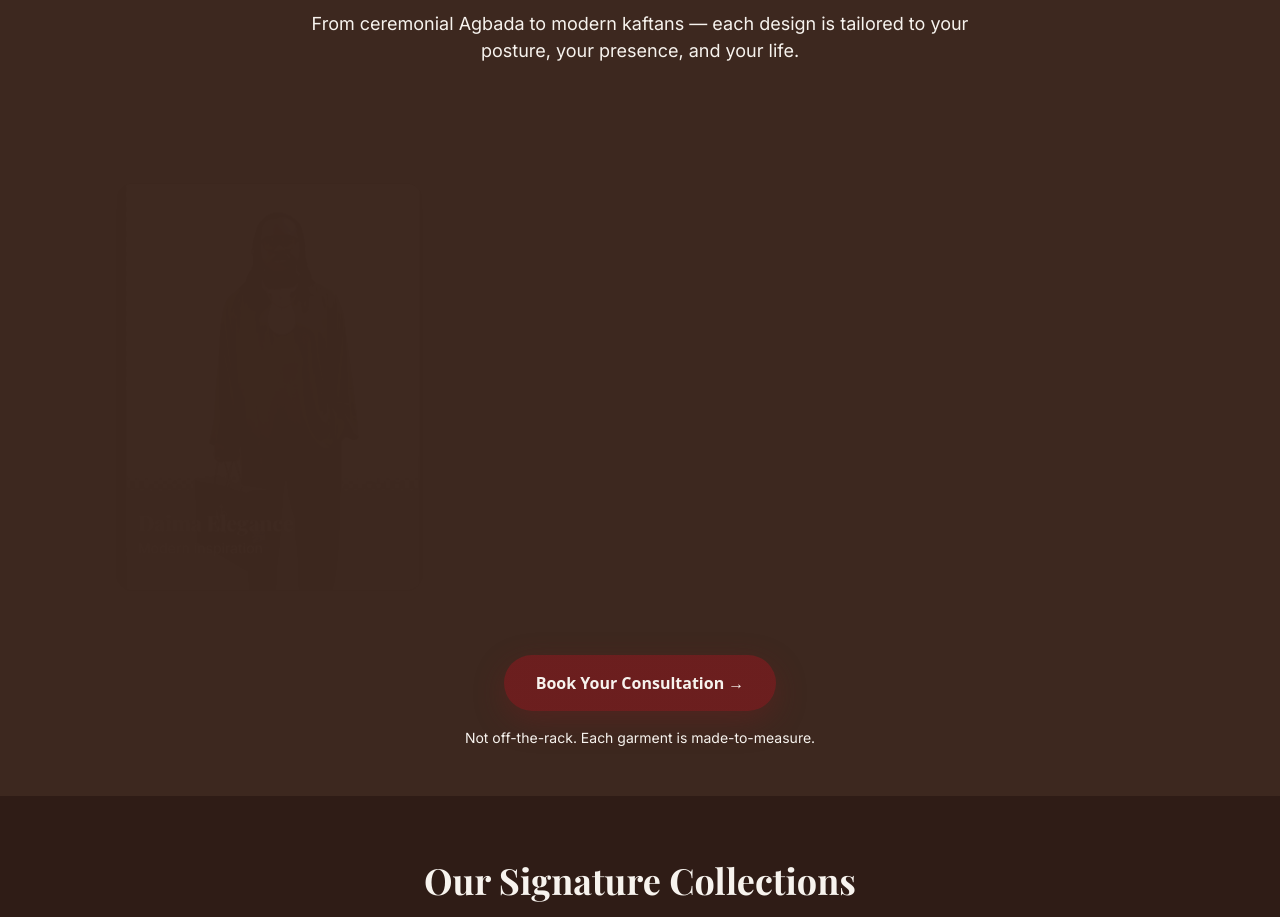
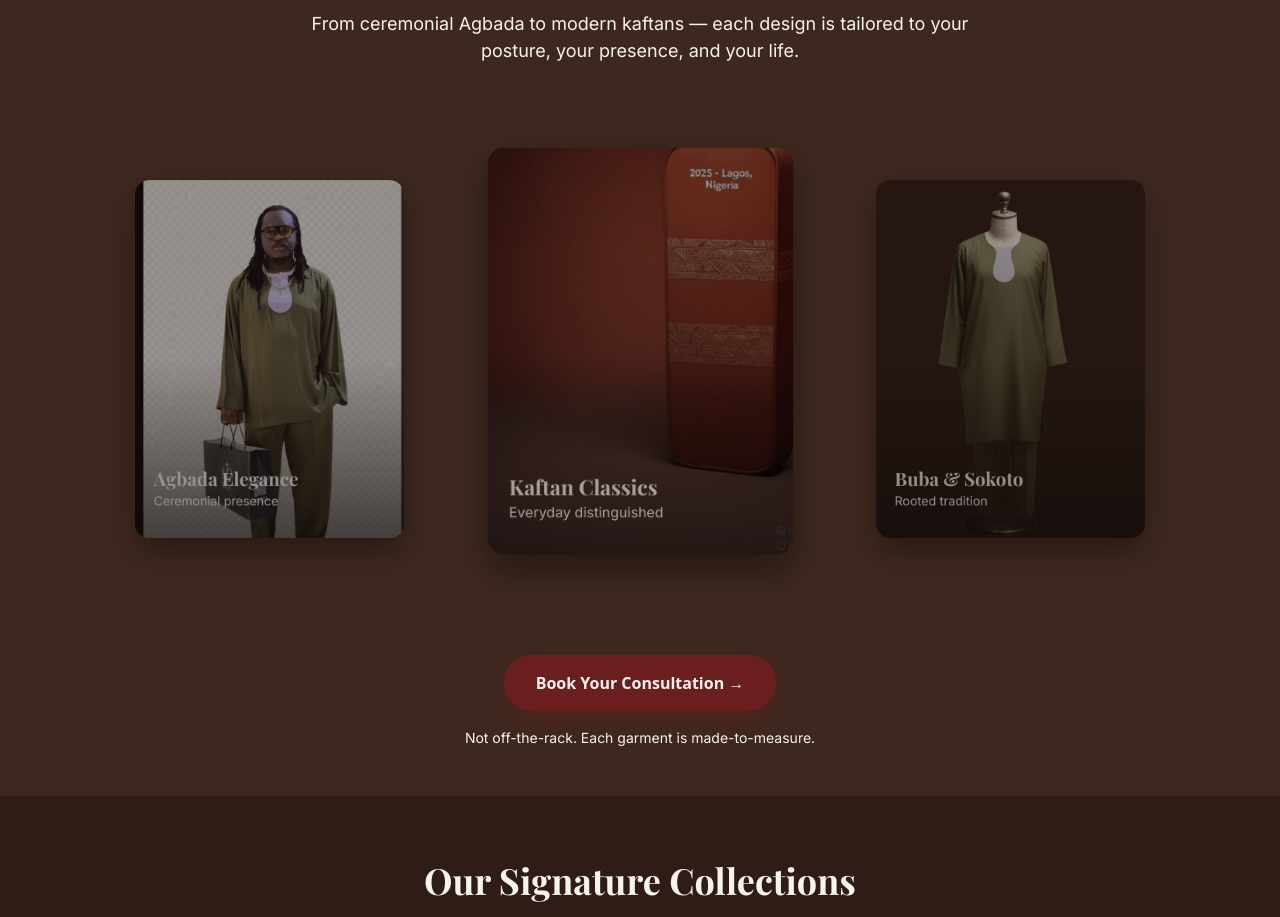
Before and after one commit to Creacove/merit-african-style, a React (Vite) app: page / in a window 1280 px wide. Shown: the part 1336-2253 px from the top of the page. Built offline with nearby package versions, Linux system fonts and the light colour scheme; the HTML template or start-up script is replaced by a standard one.

Commit message:
Fix carousel sliding and active state

```diff
--- a/src/components/SignatureStyles.tsx
+++ b/src/components/SignatureStyles.tsx
@@ -9,7 +9,7 @@ import 'swiper/css';
 
 gsap.registerPlugin(ScrollTrigger);
 
-const styleCategories = [
+const originalStyleCategories = [
   {
     id: 1,
     title: "Agbada Elegance",
@@ -33,18 +33,25 @@ const styleCategories = [
   },
   {
     id: 4,
+    title: "Contemporary Fusion",
+    descriptor: "Tailored modernity",
+    image: "/lovable-uploads/e6c969f7-79b5-41a0-85a5-69eb63eb293d.png",
+    alt: "Contemporary fusion — modern tailoring"
+  },
+  {
+    id: 5,
     title: "Daima Elegance",
     descriptor: "Modern inspiration",
     image: "/lovable-uploads/c4b18a22-ab38-42d8-a546-26bc827d56a4.png",
     alt: "Daima — modern African elegance"
-  },
-  {
-    id: 5,
-    title: "Contemporary Fusion",
-    descriptor: "Tailored modernity",
-    image: "/lovable-uploads/e6c969f7-79b5-41a0-85a5-69eb63eb293d.png",
-    alt: "Contemporary fusion — modern tailoring"
   }
+];
+
+// Create multiple duplicates for smooth infinite loop (need ~12+ slides for perfect 3-view loop)
+const styleCategories = [
+  ...originalStyleCategories,
+  ...originalStyleCategories.map(item => ({ ...item, id: item.id + 100 })),
+  ...originalStyleCategories.map(item => ({ ...item, id: item.id + 200 })),
 ];
 
 const SignatureStyles = () => {
@@ -57,8 +64,34 @@ const SignatureStyles = () => {
   const handleInit = (swiper: any) => {
     console.log('🚀 Swiper initialized with continuous scrolling');
 
+    // Set up slide change animations
+    swiper.on('slideChangeTransitionStart', () => {
+      const slides = document.querySelectorAll('.styles-card');
+      slides.forEach((slide: any, index) => {
+        const isActive = slide.classList.contains('swiper-slide-active');
+        gsap.to(slide, {
+          scale: isActive ? 1.0 : 0.88,
+          y: isActive ? -8 : 0,
+          opacity: isActive ? 1 : 0.86,
+          duration: 0.36,
+          ease: "power3.out"
+        });
+      });
+    });
+
     // Trigger initial shimmer after Swiper is ready
     setTimeout(() => {
+      // Set initial active state
+      const slides = document.querySelectorAll('.styles-card');
+      slides.forEach((slide: any, index) => {
+        const isActive = slide.classList.contains('swiper-slide-active');
+        gsap.set(slide, {
+          scale: isActive ? 1.0 : 0.88,
+          y: isActive ? -8 : 0,
+          opacity: isActive ? 1 : 0.86
+        });
+      });
+
       // Shimmer all cards on load
       document.querySelectorAll('.shimmer-overlay').forEach((shimmer, index) => {
         const delay = index * 0.2; // Stagger shimmer effects
@@ -162,24 +195,24 @@ const SignatureStyles = () => {
             <Swiper
               modules={[Autoplay, Keyboard, A11y]}
               centeredSlides={true}
-              slidesPerView={1.18}
+              slidesPerView={1.2}
               spaceBetween={24}
-              initialSlide={1} // Start with 2nd item centered (mobile)
+              initialSlide={5} // Start in middle of duplicated items
               breakpoints={{
                 900: {
                   slidesPerView: 3,
                   spaceBetween: 24,
-                  initialSlide: 2  // 3rd item centered on desktop
+                  initialSlide: 5  // Start in middle
                 },
                 1200: {
                   slidesPerView: 3,
                   spaceBetween: 24,
-                  initialSlide: 2
+                  initialSlide: 5
                 },
                 1600: {
-                  slidesPerView: 4,
+                  slidesPerView: 3,
                   spaceBetween: 24,
-                  initialSlide: 2
+                  initialSlide: 5
                 }
               }}
               autoplay={{
@@ -188,9 +221,9 @@ const SignatureStyles = () => {
                 pauseOnMouseEnter: true
               }}
               loop={true}
-              loopAdditionalSlides={4}
-              watchOverflow={true}
-              speed={600}
+              loopAdditionalSlides={3}
+              watchOverflow={false}
+              speed={700}
               keyboard={{
                 enabled: true,
                 onlyInViewport: true
@@ -203,13 +236,14 @@ const SignatureStyles = () => {
               aria-roledescription="carousel"
               aria-label="Signature style carousel"
             >
-            {styleCategories.map((category) => (
-              <SwiperSlide key={category.id} className="!h-auto">
+            {styleCategories.map((category, index) => (
+              <SwiperSlide key={`${category.id}-${index}`} className="!h-auto">
                 <div
-                  className="styles-card relative aspect-[3/4] bg-[hsl(var(--card-bg))] rounded-[18px] overflow-hidden shadow-[0_18px_40px_rgba(0,0,0,0.45)] cursor-pointer transition-all duration-300 hover:scale-105 focus:scale-105 focus:outline-none focus:ring-[3px] focus:ring-[hsl(var(--gold))]/18 focus:outline-offset-[6px] group"
+                  className="styles-card relative aspect-[3/4] bg-[hsl(var(--card-bg))] rounded-[18px] overflow-hidden shadow-[0_18px_40px_rgba(0,0,0,0.45)] cursor-pointer transition-all duration-300 hover:scale-105 focus:scale-105 focus:outline-none focus:ring-[3px] focus:ring-[hsl(var(--gold))]/18 focus:outline-offset-[6px] group opacity-86"
                   role="group"
                   aria-label={`${category.title}: ${category.descriptor}`}
                   tabIndex={0}
+                  style={{ transform: 'scale(0.88) translateY(0px)' }}
                 >
                   <div className="image-wrap relative w-full h-full overflow-hidden rounded-[18px]">
                     <img
--- a/src/index.css
+++ b/src/index.css
@@ -1007,3 +1007,34 @@ All colors MUST be HSL.
   transform: translateY(-8px) scale(1);
   z-index: 10;
 }
+
+/* Swiper carousel specific styles */
+.styles-carousel .swiper-slide {
+  opacity: 0.86;
+  transform: scale(0.88) translateY(0px);
+  transition: all 0.36s cubic-bezier(0.2, 0.9, 0.2, 1);
+}
+
+.styles-carousel .swiper-slide-active {
+  opacity: 1;
+  transform: scale(1.0) translateY(-8px);
+  z-index: 2;
+}
+
+.styles-carousel .swiper-slide-prev,
+.styles-carousel .swiper-slide-next {
+  opacity: 0.86;
+  transform: scale(0.88) translateY(0px);
+}
+
+/* Override GSAP animations when reduced motion is preferred */
+@media (prefers-reduced-motion: reduce) {
+  .styles-carousel .swiper-slide {
+    transform: none;
+    opacity: 1;
+  }
+
+  .styles-carousel .swiper-slide-active {
+    transform: none;
+  }
+}
```
